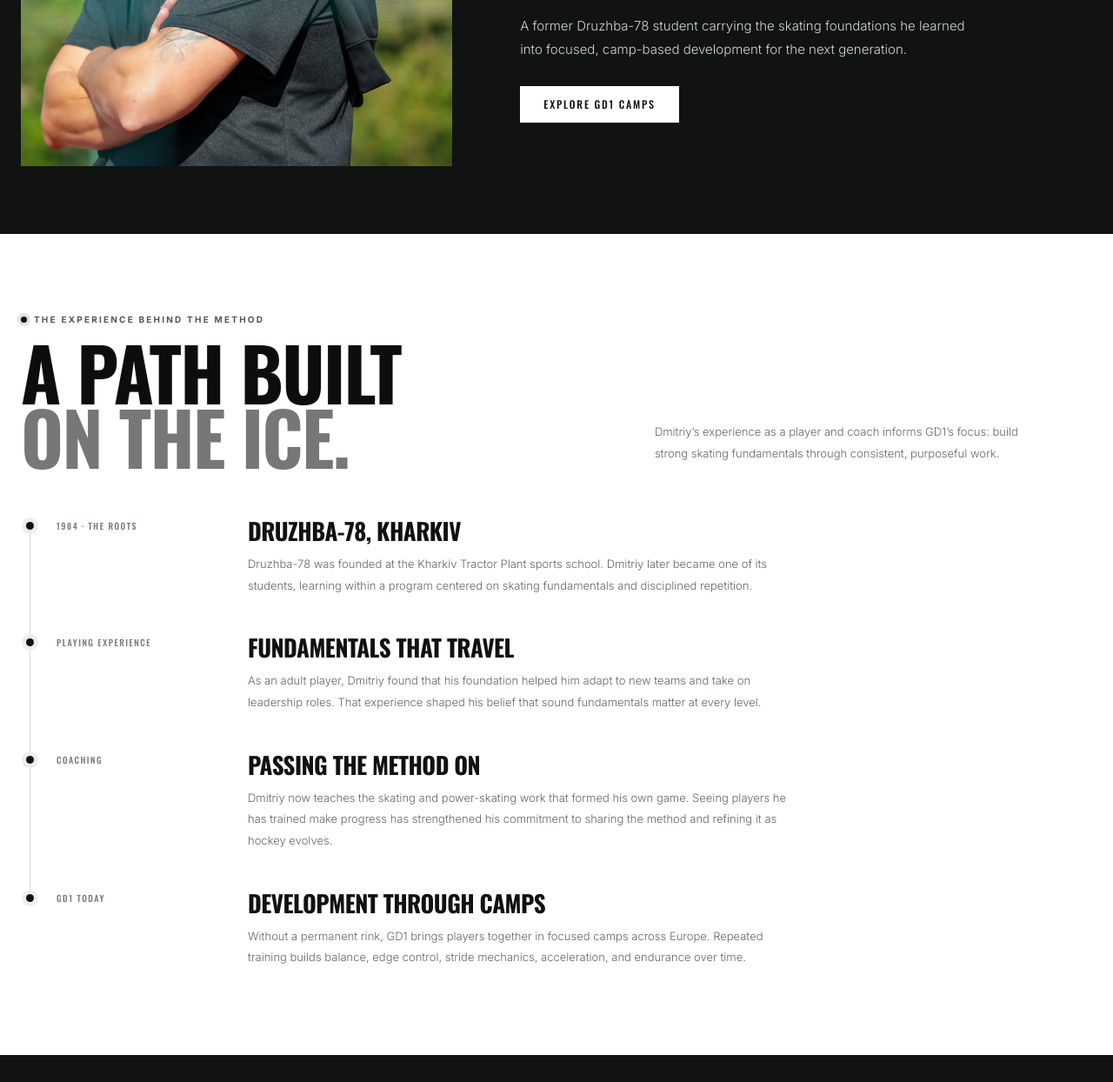
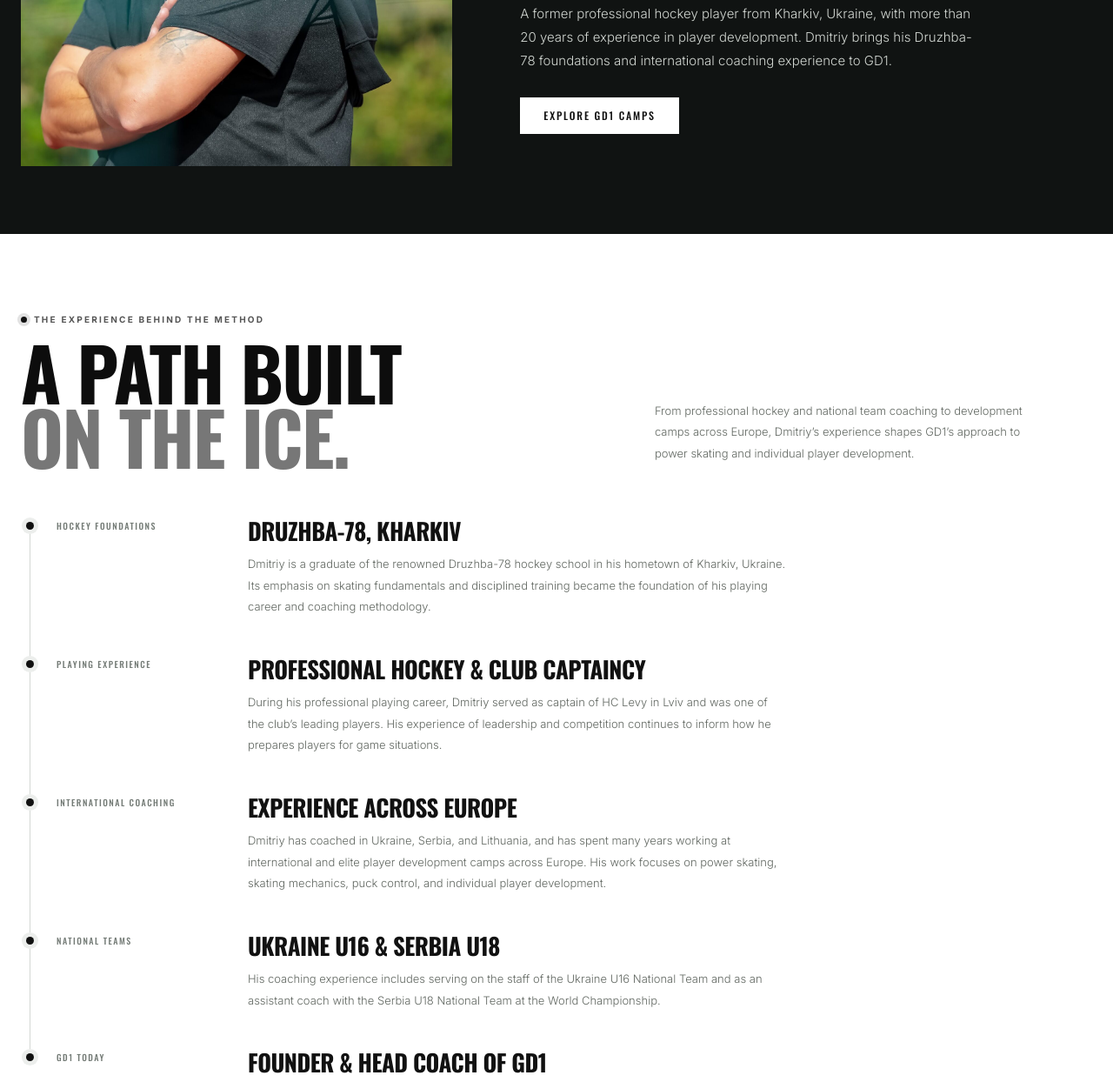
Before and after one commit to oskydan/gd1, a plain HTML site: page coach.html in a window 1280 px wide. Shown: the part 517-1761 px from the top of the page at 87% size. Drawn offline with Linux system fonts and the light colour scheme.

Commit message:
Coach page updated

```diff
--- a/coach.html
+++ b/coach.html
@@ -3,7 +3,7 @@
 <head>
   <meta charset="utf-8">
   <meta name="viewport" content="width=device-width, initial-scale=1">
-  <meta name="description" content="GD1 coach information.">
+  <meta name="description" content="Meet Dmitriy Gnitko, GD1 founder and head coach, former professional hockey player from Ukraine with more than 20 years of experience in player development.">
   <title>Coach | GD1 School</title>
   <link rel="icon" type="image/png" href="assets/gd1-logo.png">
   <link rel="preload" href="assets/fonts/inter-latin.woff2" as="font" type="font/woff2" crossorigin>
@@ -28,8 +28,8 @@
         <div class="coach-intro">
           <p class="eyebrow"><span class="live-dot"></span>GD1 · COACH PROFILE</p>
           <h1>Dmitriy<br><em>Gnitko.</em></h1>
-          <p class="coach-role">Head coach · Player development</p>
-          <p class="coach-lead">A former Druzhba-78 student carrying the skating foundations he learned into focused, camp-based development for the next generation.</p>
+          <p class="coach-role">Founder &amp; head coach · Player development</p>
+          <p class="coach-lead">A former professional hockey player from Kharkiv, Ukraine, with more than 20 years of experience in player development. Dmitriy brings his Druzhba-78 foundations and international coaching experience to GD1.</p>
           <a class="button coach-camps-link" href="camps.html">Explore GD1 camps</a>
         </div>
       </div>
@@ -39,28 +39,33 @@
       <div class="wrap">
         <div class="coach-timeline-heading">
           <div><p class="eyebrow dark"><span class="live-dot"></span>THE EXPERIENCE BEHIND THE METHOD</p><h2 id="coach-timeline-title">A path built<br><em>on the ice.</em></h2></div>
-          <p>Dmitriy’s experience as a player and coach informs GD1’s focus: build strong skating fundamentals through consistent, purposeful work.</p>
+          <p>From professional hockey and national team coaching to development camps across Europe, Dmitriy’s experience shapes GD1’s approach to power skating and individual player development.</p>
         </div>
         <ol class="coach-timeline">
           <li>
             <span class="coach-timeline-marker" aria-hidden="true"></span>
-            <div class="coach-timeline-label">1984 · The roots</div>
-            <div class="coach-timeline-copy"><h3>Druzhba-78, Kharkiv</h3><p>Druzhba-78 was founded at the Kharkiv Tractor Plant sports school. Dmitriy later became one of its students, learning within a program centered on skating fundamentals and disciplined repetition.</p></div>
+            <div class="coach-timeline-label">Hockey foundations</div>
+            <div class="coach-timeline-copy"><h3>Druzhba-78, Kharkiv</h3><p>Dmitriy is a graduate of the renowned Druzhba-78 hockey school in his hometown of Kharkiv, Ukraine. Its emphasis on skating fundamentals and disciplined training became the foundation of his playing career and coaching methodology.</p></div>
           </li>
           <li>
             <span class="coach-timeline-marker" aria-hidden="true"></span>
             <div class="coach-timeline-label">Playing experience</div>
-            <div class="coach-timeline-copy"><h3>Fundamentals that travel</h3><p>As an adult player, Dmitriy found that his foundation helped him adapt to new teams and take on leadership roles. That experience shaped his belief that sound fundamentals matter at every level.</p></div>
+            <div class="coach-timeline-copy"><h3>Professional hockey &amp; club captaincy</h3><p>During his professional playing career, Dmitriy served as captain of HC Levy in Lviv and was one of the club’s leading players. His experience of leadership and competition continues to inform how he prepares players for game situations.</p></div>
           </li>
           <li>
             <span class="coach-timeline-marker" aria-hidden="true"></span>
-            <div class="coach-timeline-label">Coaching</div>
-            <div class="coach-timeline-copy"><h3>Passing the method on</h3><p>Dmitriy now teaches the skating and power-skating work that formed his own game. Seeing players he has trained make progress has strengthened his commitment to sharing the method and refining it as hockey evolves.</p></div>
+            <div class="coach-timeline-label">International coaching</div>
+            <div class="coach-timeline-copy"><h3>Experience across Europe</h3><p>Dmitriy has coached in Ukraine, Serbia, and Lithuania, and has spent many years working at international and elite player development camps across Europe. His work focuses on power skating, skating mechanics, puck control, and individual player development.</p></div>
+          </li>
+          <li>
+            <span class="coach-timeline-marker" aria-hidden="true"></span>
+            <div class="coach-timeline-label">National teams</div>
+            <div class="coach-timeline-copy"><h3>Ukraine U16 &amp; Serbia U18</h3><p>His coaching experience includes serving on the staff of the Ukraine U16 National Team and as an assistant coach with the Serbia U18 National Team at the World Championship.</p></div>
           </li>
           <li>
             <span class="coach-timeline-marker" aria-hidden="true"></span>
             <div class="coach-timeline-label">GD1 today</div>
-            <div class="coach-timeline-copy"><h3>Development through camps</h3><p>Without a permanent rink, GD1 brings players together in focused camps across Europe. Repeated training builds balance, edge control, stride mechanics, acceleration, and endurance over time.</p></div>
+            <div class="coach-timeline-copy"><h3>Founder &amp; head coach of GD1</h3><p>Dmitriy leads GD1, a player development program specializing in power skating and individual hockey skills. Through focused camps, he applies a methodology used with youth athletes, high-level junior players, and professionals.</p></div>
           </li>
         </ol>
       </div>
@@ -70,7 +75,7 @@
       <div class="wrap coach-principle-inner">
         <p class="eyebrow"><span class="live-dot"></span>THE GD1 PRINCIPLE</p>
         <blockquote>“You just need to follow the methodology and our recommendations.”</blockquote>
-        <p>Progress takes steady work from both the player and the family. GD1 camps are designed to give that work time to add up.</p>
+        <p>Dmitriy’s coaching philosophy combines strong skating fundamentals, hockey IQ, and efficient movement patterns that transfer directly into game situations. GD1 camps give players structured time to develop those habits through consistent, purposeful work.</p>
       </div>
     </section>
   </main>
```
